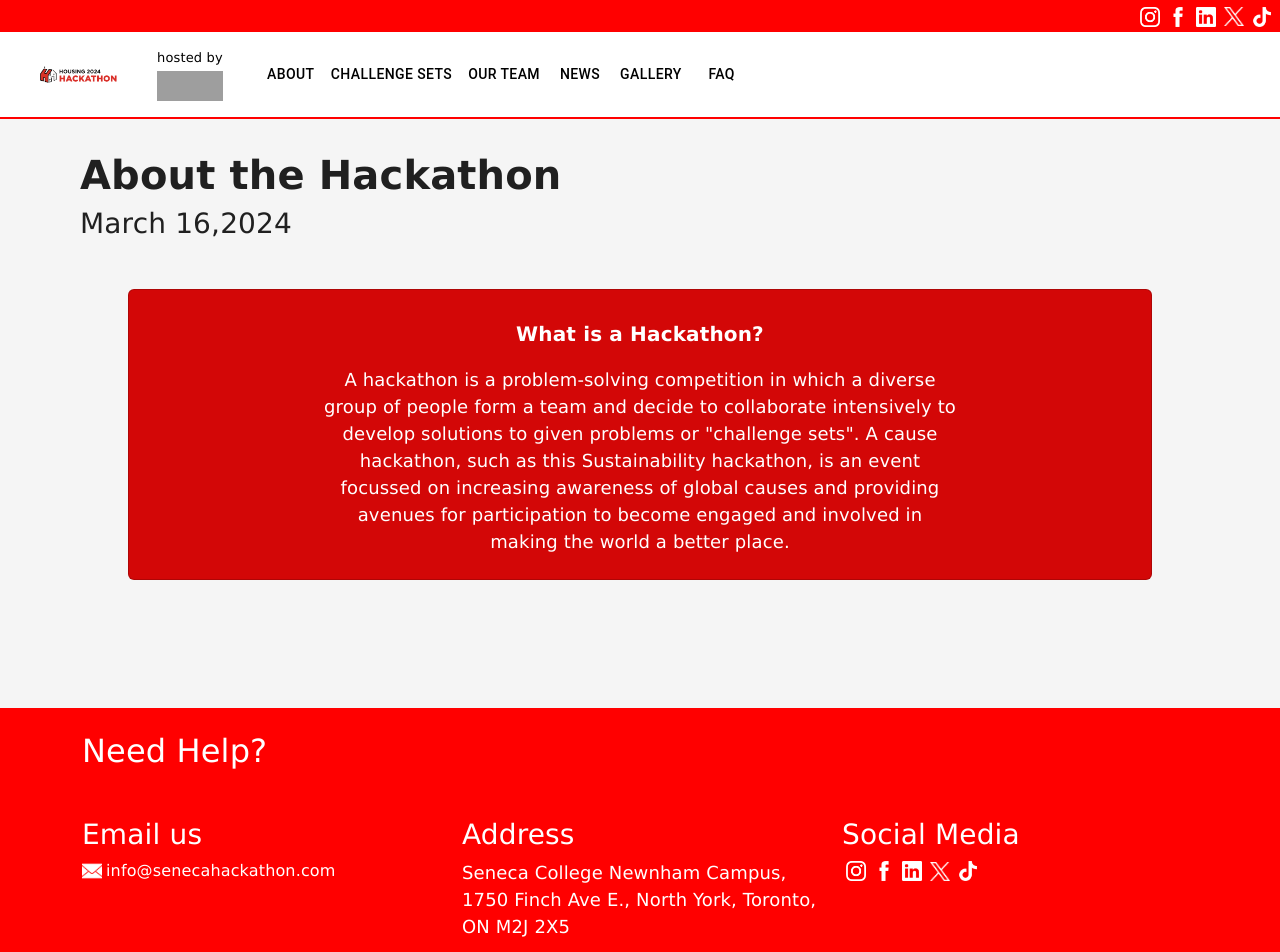
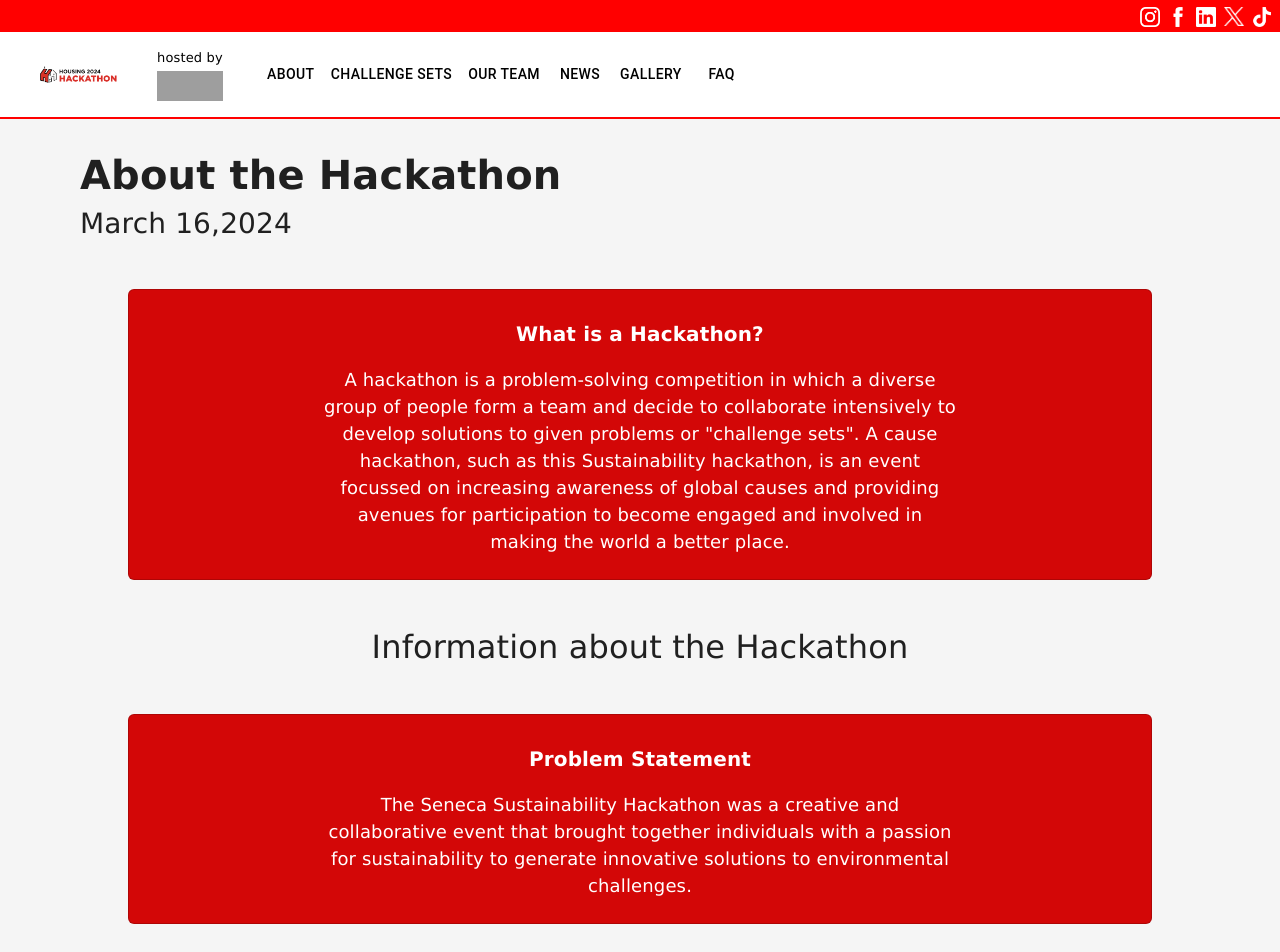
Before and after one commit to busycaesar/SenecaHackathon2024, a React (Create React App) app: page /about in a window 1280 px wide. Shown: the top 952 px of the page. Built offline with nearby package versions, Linux system fonts and the light colour scheme; grey boxes are pictures that could not be loaded.

Commit message:
About Us updated

```diff
--- a/src/Pages/aboutUs.jsx
+++ b/src/Pages/aboutUs.jsx
@@ -18,6 +18,26 @@ export default function AboutUs() {
             the world a better place.
           </p>
         </div>
+
+
+<section class="relative pb-20  flex-center max-w-l bg-gray-50 border-r">
+
+
+    <h2 class="mt-8 mb-8 lg:mb-12 text-center font-bold text-4xl lg:text-6xl font-semibold">Information about the Hackathon</h2>
+
+</section>
+
+
+
+
+        <div className="card">
+        <h5>Problem Statement</h5>
+        <p>
+            The Seneca Sustainability Hackathon was a creative and collaborative event
+            that brought together individuals with a passion for sustainability to
+            generate innovative solutions to environmental challenges.
+          </p>
+        </div>
       </div>
     </>
   );
--- /dev/null
+++ b/src/input.css
@@ -0,0 +1,3 @@
+@tailwind base;
+@tailwind components;
+@tailwind utilities;
```
Also changed, not shown: tailwind.config.js (added, +9 -0 lines).
